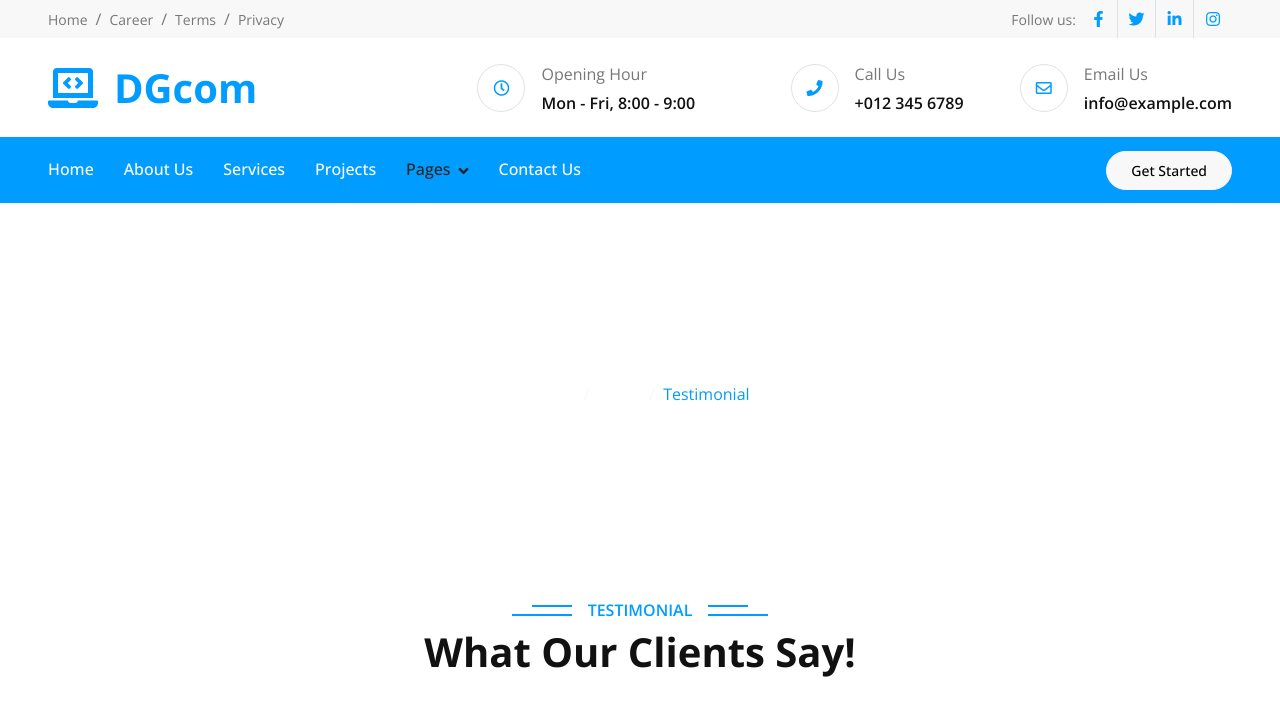
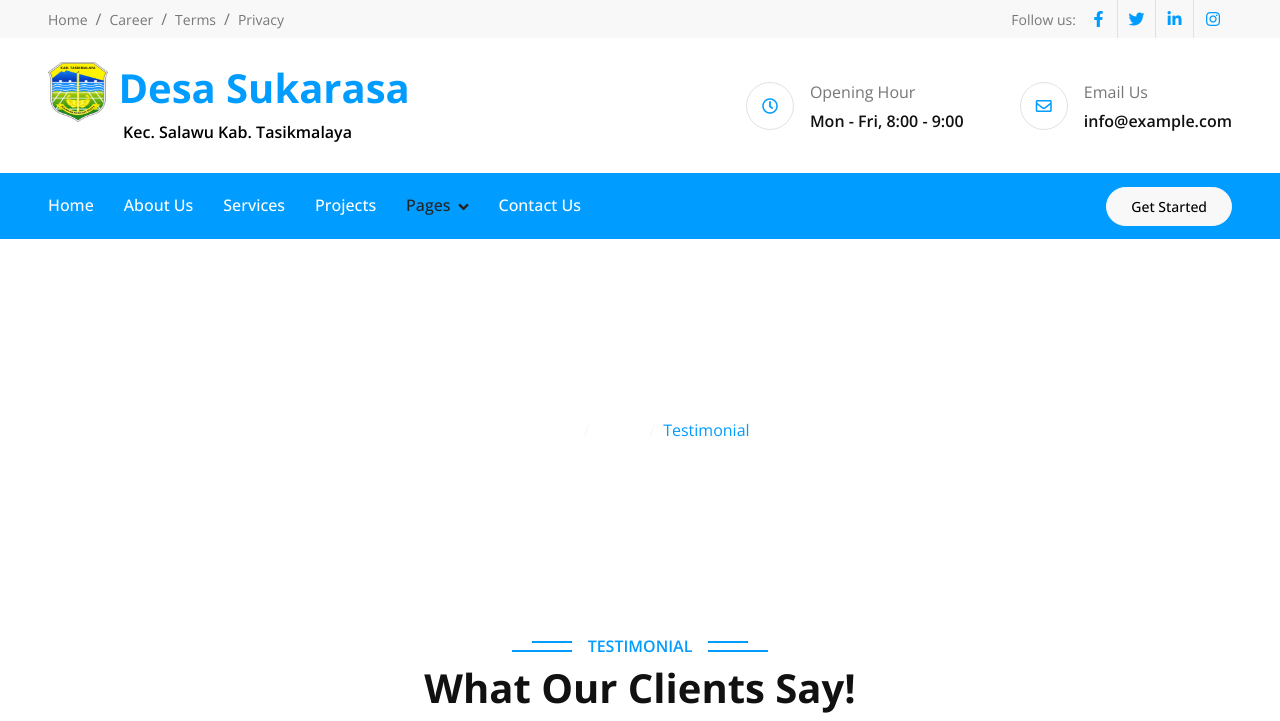
Before and after one commit to FahmiAwaludin/web_desa_sukarasa, a plain HTML site: page testimonial.html in a window 1280 px wide. Shown: the top 721 px of the page. Drawn offline with nearby package versions, Linux system fonts and the light colour scheme.

Commit message:
benerin navbar

```diff
--- a/testimonial.html
+++ b/testimonial.html
@@ -71,12 +71,28 @@
       <div class="row align-items-center top-bar">
         <div class="col-lg-4 col-md-12 text-center text-lg-start">
           <a href="" class="navbar-brand m-0 p-0">
-                    <h1 class="fw-bold text-primary m-0"><i class="fa fa-laptop-code me-3"></i>DGcom</h1>
-                    <!-- <img src="img/logo.png" alt="Logo"> -->
+            <h1 class="fw-bold text-primary m-0">
+              <i>
+                <img src="img/logodesa.png" width="60" height="60">
+              </i>
+              Desa Sukarasa
+            </h1>
+            <h6 style="position: relative; top: 1px; left: 75px;color: black;">Kec. Salawu Kab. Tasikmalaya</h6>
           </a>
         </div>
         <div class="col-lg-8 col-md-7 d-none d-lg-block">
           <div class="row">
+            <div class="col-4">
+              <!-- <div class="d-flex align-items-center justify-content-end">
+                <div class="flex-shrink-0 btn-lg-square border rounded-circle">
+                  <i class="far fa-clock text-primary"></i>
+                </div>
+                <div class="ps-3">
+                  <p class="mb-2">Opening Hour</p>
+                  <h6 class="mb-0">Mon - Fri, 8:00 - 9:00</h6>
+                </div>
+              </div> -->
+            </div>
             <div class="col-4">
               <div class="d-flex align-items-center justify-content-end">
                 <div class="flex-shrink-0 btn-lg-square border rounded-circle">
@@ -85,17 +101,6 @@
                 <div class="ps-3">
                   <p class="mb-2">Opening Hour</p>
                   <h6 class="mb-0">Mon - Fri, 8:00 - 9:00</h6>
-                            </div>
-                        </div>
-                    </div>
-                    <div class="col-4">
-                        <div class="d-flex align-items-center justify-content-end">
-                            <div class="flex-shrink-0 btn-lg-square border rounded-circle">
-                                <i class="fa fa-phone text-primary"></i>
-                            </div>
-                            <div class="ps-3">
-                                <p class="mb-2">Call Us</p>
-                                <h6 class="mb-0">+012 345 6789</h6>
                 </div>
               </div>
             </div>
```
Also changed, not shown: about.html (+16 -13 lines), contact.html (+15 -14 lines), feature.html (+15 -14 lines), index.html (+11 -11 lines), project.html (+16 -13 lines), service.html (+16 -13 lines), team.html (+16 -13 lines). Lines whose indentation alone changed are shown as unchanged.
